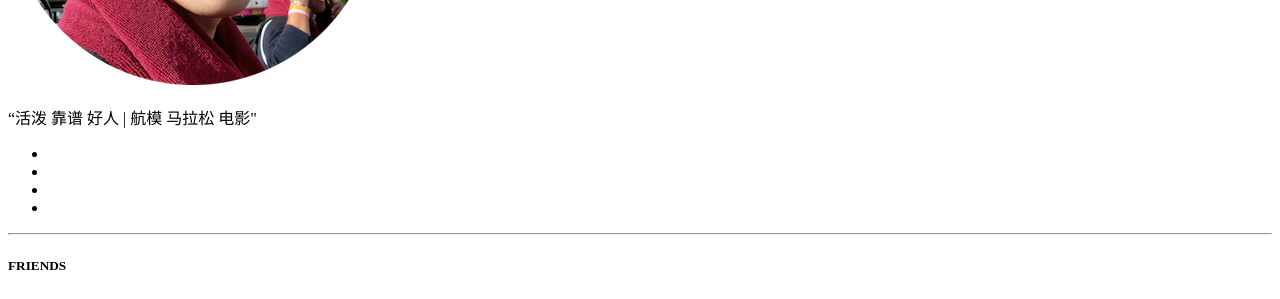
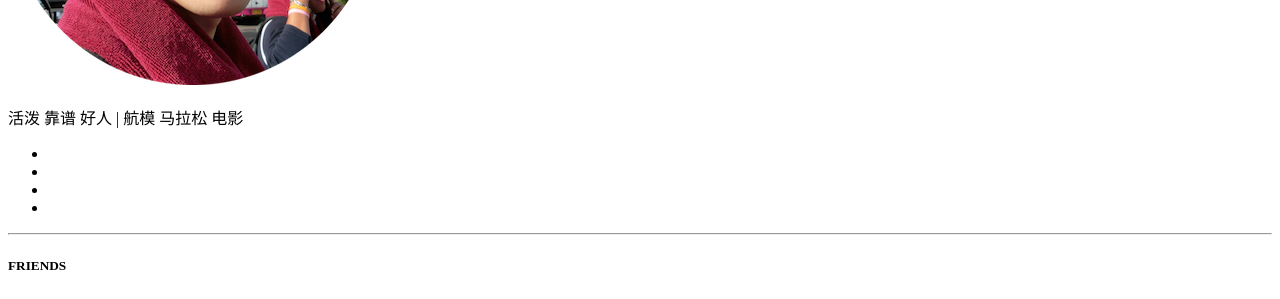
Before and after one commit to MrFuFuFu/mrfufufu.github.io, a Jekyll site: the page built from index.html, in a window 1280 px wide and 900 px high, scrolled down 4095 px. Shown: the part 400-699 px from the top of the window. Built offline with Jekyll 4.4.1, drawn with Linux system fonts in a browser that asks for light colours; nearby versions of some CDN libraries; the list of posts is cut into pages by our own code; comment, search, counter and statistics services are not loaded.

Commit message:
modify description

```diff
--- a/_config.yml
+++ b/_config.yml
@@ -63,7 +63,7 @@ ga_domain: mrfu
 
 # Sidebar settings
 sidebar: true                           # whether or not using Sidebar.
-sidebar-about-description: “活泼 靠谱 好人 | 航模 马拉松 电影"
+sidebar-about-description: "活泼 靠谱 好人 | 航模 马拉松 电影"
 sidebar-avatar: /img/avatar-mrfu.png     # use absolute URL.
 
 
```
